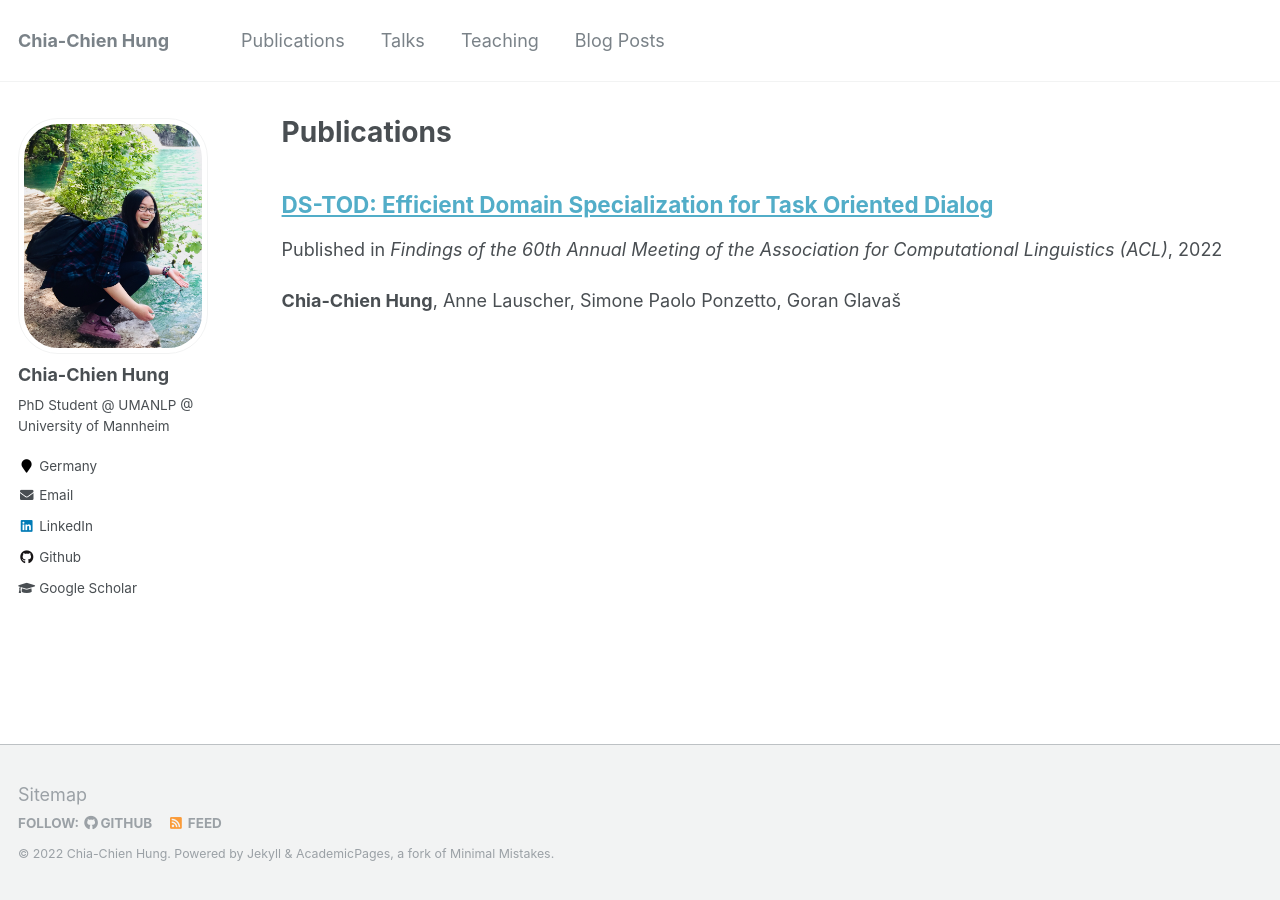
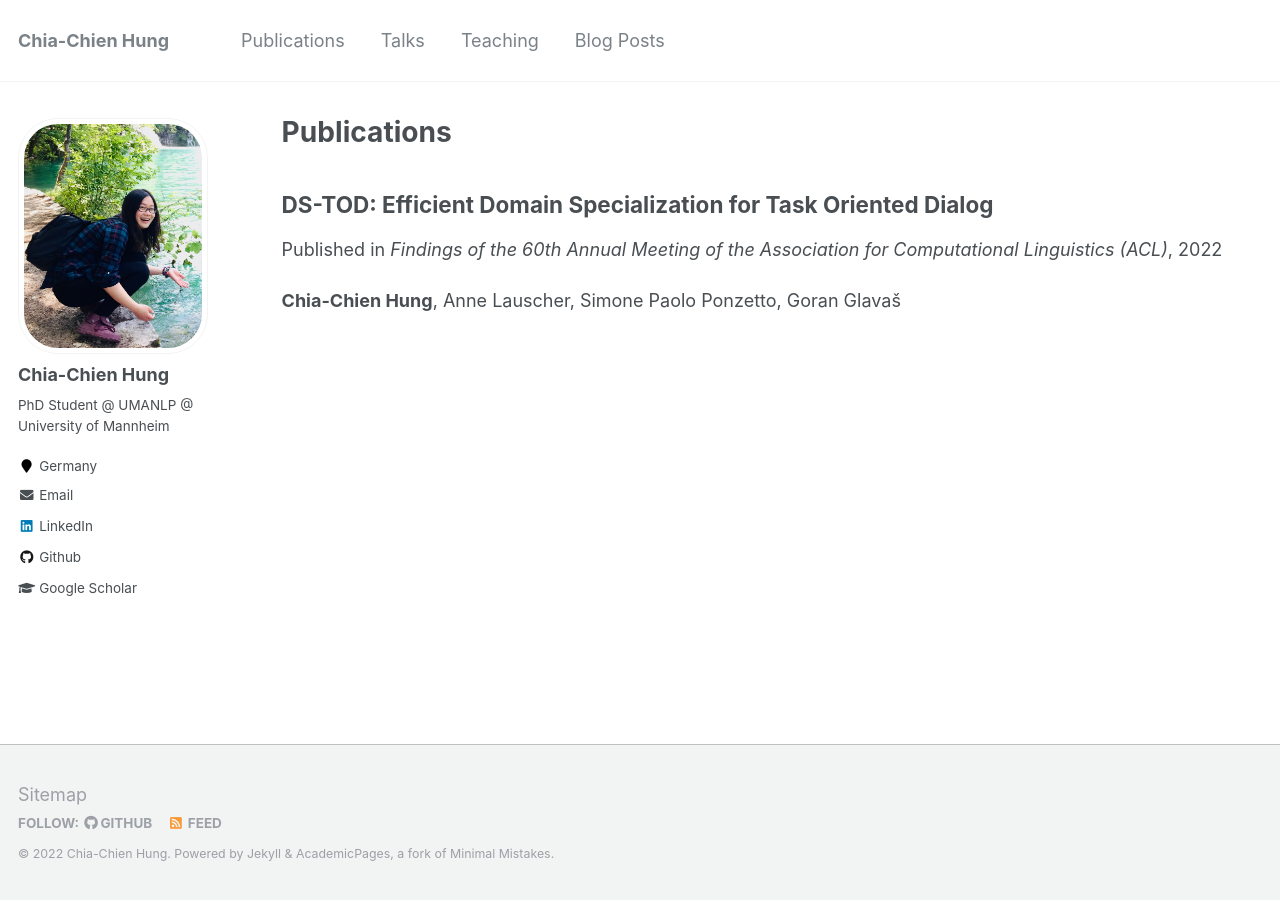
Before and after one commit to chiachienhung/chiachienhung.github.io, a Jekyll site: the page built from _pages/publications.md, in a window 1280 px wide. Built offline with Jekyll 4.4.1, drawn with Linux system fonts in a browser that asks for light colours.

Commit message:
Update archive-single.html

```diff
--- a/_includes/archive-single.html
+++ b/_includes/archive-single.html
@@ -27,10 +27,11 @@
     {% endif %}
 
     <h2 class="archive__item-title" itemprop="headline">
-      {% if post.link %}
+      {% if post.collection == 'publications' %}
+        {{ title }}
+      {% elsif post.link %}
         <a href="{{ post.link }}">{{ title }}</a> <a href="{{ base_path }}{{ post.url }}" rel="permalink"><i class="fa fa-link" aria-hidden="true" title="permalink"></i><span class="sr-only">Permalink</span></a>
-      {% else %}
-        <a href="{{ base_path }}{{ post.url }}" rel="permalink">{{ title }}</a>
+      {% else %} <a href="{{ base_path }}{{ post.url }}" rel="permalink">{{ title }}</a>
       {% endif %}
     </h2>
 
```
